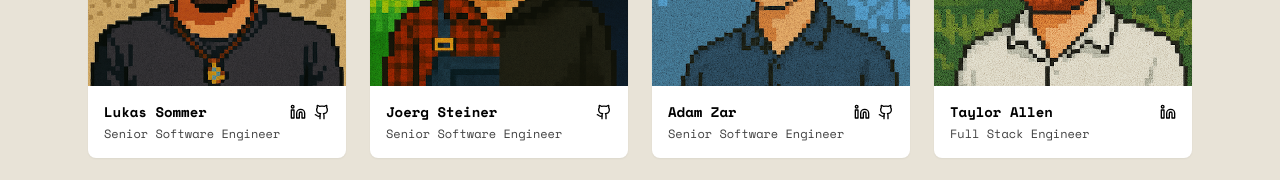
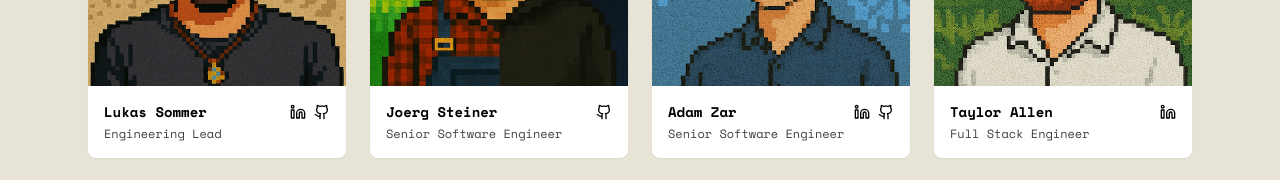
Before and after one commit to goodthingsdev/good-things-collective, a Next.js app: page /about in a window 1280 px wide. Shown: the part 1680-1860 px from the top of the page. Built offline with nearby package versions, Linux system fonts and the light colour scheme; no server answers.

Commit message:
Update TeamSection.tsx

```diff
--- a/src/components/about/TeamSection.tsx
+++ b/src/components/about/TeamSection.tsx
@@ -7,7 +7,7 @@ import TeamMember from "./TeamMember";
 const teamMembers = [
   {
     name: "Lukas Sommer",
-    role: "Senior Software Engineer",
+    role: "Engineering Lead",
     location: "PRT",
     image: "/uploads/984d8341-b5f2-4536-8715-b1323031b223.png",
     square: true,
```
